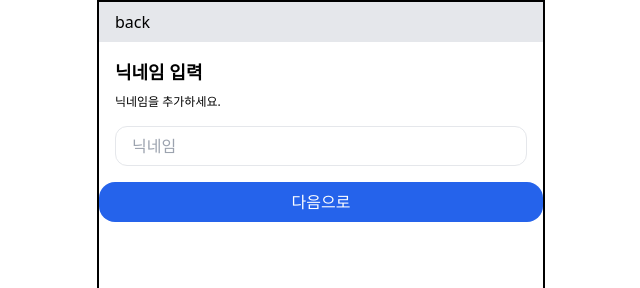
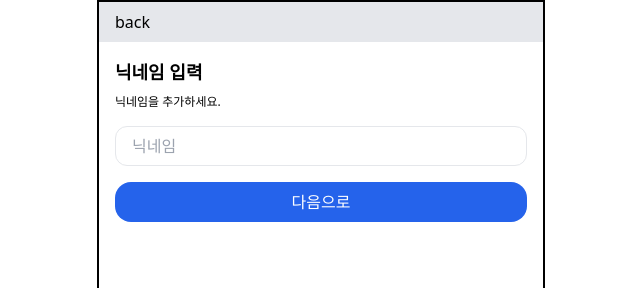
Before and after one commit to ruehan/Nomad-Twitter0, a Next.js app: page /create-account in a window 1280 px wide. Shown: the top 288 px of the page, without its empty margins (319-959 px from the left). Built offline with nearby package versions, Linux system fonts and the light colour scheme.

Commit message:
:bug: Fix a bug

```diff
--- a/pages/create-account.tsx
+++ b/pages/create-account.tsx
@@ -1,7 +1,7 @@
 import type { NextPage } from 'next';
 import Link from 'next/link';
 import { useRouter } from 'next/router';
-import { useState } from 'react';
+import { SetStateAction, useState } from 'react';
 import { Controller, useForm } from 'react-hook-form';
 
 type FormData = {
@@ -11,8 +11,9 @@ type FormData = {
 }
 
 const CreateAccount: NextPage = () => {
-    const { control, handleSubmit, formState: { errors } } = useForm();
+    const { control, handleSubmit, reset, formState: { errors } } = useForm();
     const [step, setStep] = useState(1);
+    const [value, setValue] = useState('');
 
     const router = useRouter();
 
@@ -34,13 +35,17 @@ const CreateAccount: NextPage = () => {
     // }
 
     const onSubmit = (data: any) => {
+
         if (step < 3) {
           setStep(step + 1);
         } else {
           // 여기에서 회원가입 처리를 수행할 수 있습니다.
           console.log(data);
         }
+
+
       };
+
 
   return (
     <>
@@ -52,8 +57,8 @@ const CreateAccount: NextPage = () => {
            <main>
             <div className='text-lg pl-4 pt-4 pb-2 font-bold'>{step === 1 ? '닉네임 입력' : step === 2 ? '이메일 입력' : '비밀번호 입력'}</div>
             <div className='text-xs pl-4'>{step === 1 ? '닉네임을 추가하세요.' : step === 2 ? '이메일을 추가하세요.' : '비밀번호는 다음 규칙을 따라야합니다.'}</div>
-            <form onSubmit={handleSubmit(onSubmit)}>
-                <div className={`form-step-${step} w-full p-4`}>
+            <form onSubmit={handleSubmit(onSubmit)} className='w-full flex flex-col justify-center p-4'>
+                <div className={`form-step-${step} w-full `}>
                     <Controller
                     name={steps[step - 1]}
                     control={control}
@@ -62,15 +67,15 @@ const CreateAccount: NextPage = () => {
                     render={({ field }) => (
                         <input
                         {...field}
-                        type={step === 3 ? 'password' : 'text'}
+                        type={step === 3 ? 'password' : step === 2 ? 'email' : 'text'}
                         placeholder={step === 1 ? '닉네임' : step === 2 ? '이메일' : '비밀번호'}
                         className='w-full h-10 rounded-xl border border-gray-200 pl-4'
                         />
                     )}
                     />
-                    {errors[steps[step - 1]] && <p className='font-bold text-red-600 text-sm pt-2'>{errors[steps[step - 1]].message}</p>}
+                    {errors[steps[step - 1]] && <p className='font-bold text-red-600 text-sm pt-2 mb-4'>{errors[steps[step - 1]].message}</p>}
                 </div>
-                <button type="submit" className='p-4 h-10 w-full rounded-2xl text-white bg-blue-600 flex justify-center items-center'>{step < 3 ? '다음으로' : '회원가입'}</button>
+                <button type="submit" className=' h-10 w-full rounded-2xl text-white bg-blue-600 flex justify-center items-center mt-4'>{step < 3 ? '다음으로' : '회원가입'}</button>
             </form>
            </main>
         </div>
--- a/pages/log-in.tsx
+++ b/pages/log-in.tsx
@@ -60,7 +60,11 @@ const Login: NextPage = () => {
                 </form>
             </main>
             <footer className='w-full h-1/5 flex justify-center items-end'>
-                <button type="submit" className="mt-4 rounded-3xl w-5/6 h-10 rounded-2xl text-blue-600 border border-blue-600">새 계정 만들기</button>
+                <div className='mt-4 rounded-3xl w-5/6 h-10 rounded-2xl text-blue-600 border border-blue-600 flex justify-center items-center'>
+                <Link href={'/create-account'} className="w-full h-full">
+                    새 계정 만들기
+                </Link>
+                </div>
             </footer>
         </div>
       </section>
```
